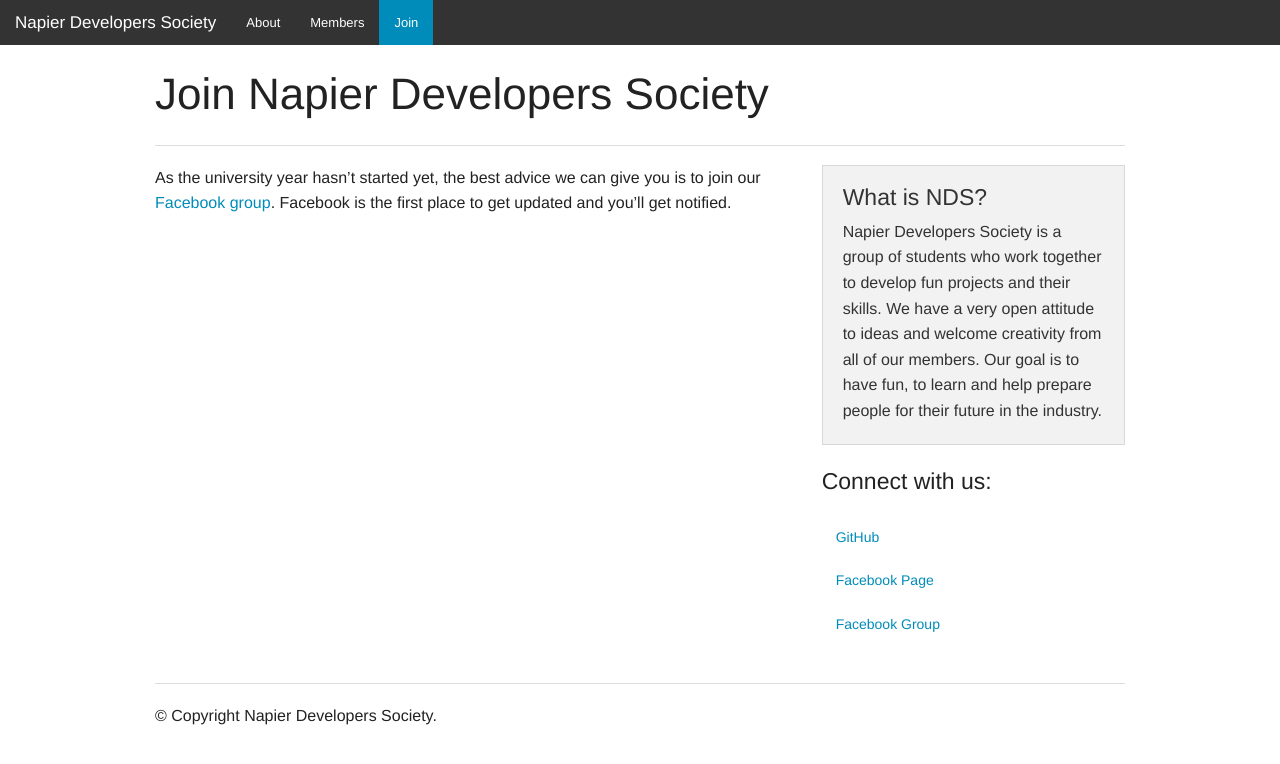
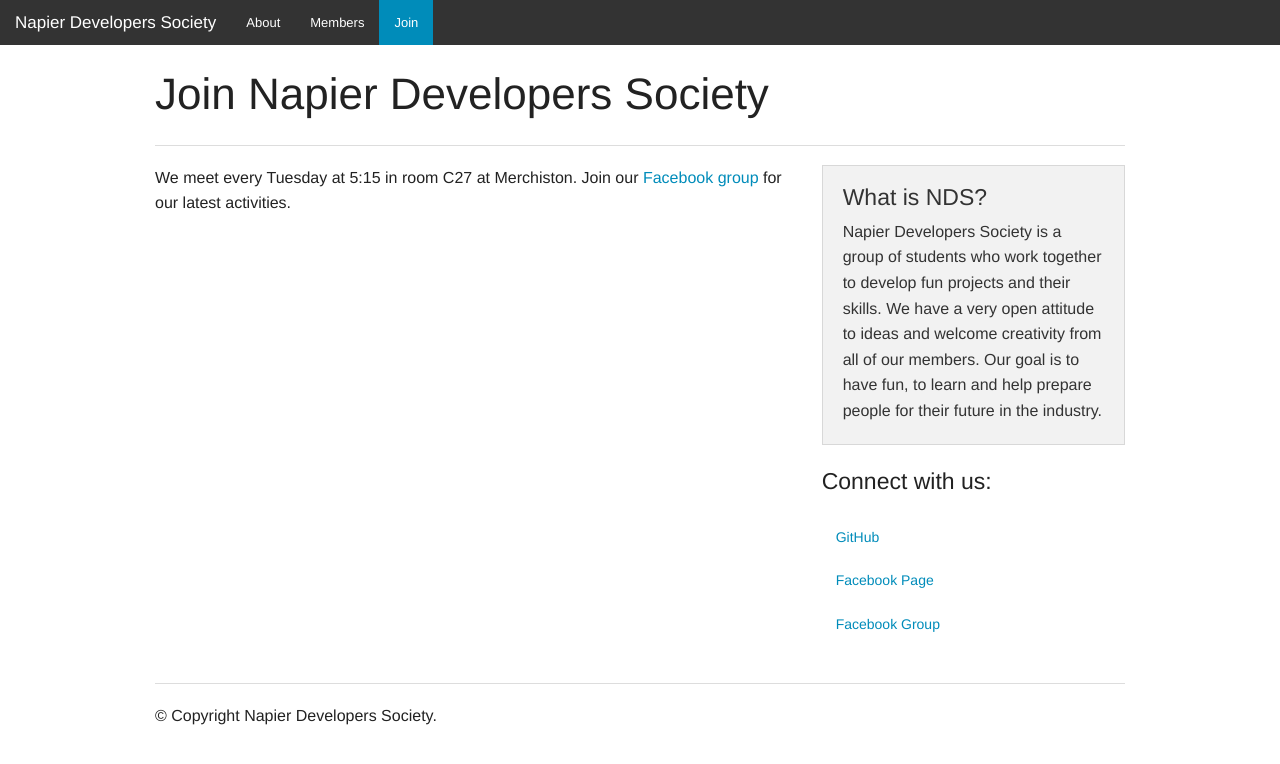
Before and after one commit to NapierDevSoc/NapierDevSoc.github.io, a Jekyll site: the page built from join/index.md, in a window 1280 px wide. Shown: the top 764 px of the page. Built offline with Jekyll 4.4.1, drawn with Linux system fonts in a browser that asks for light colours; nearby versions of some CDN libraries; Markdown is read by kramdown in place of the engine named in the settings.

Commit message:
Updated Join Page

```diff
--- a/join/index.md
+++ b/join/index.md
@@ -6,4 +6,4 @@ navTab: join
 
 <!-- Some instructions on how to join, as well as when and where we meet! -->
 
-As the university year hasn't started yet, the best advice we can give you is to join our [Facebook group]({{ site.facebook_group }}). Facebook is the first place to get updated and you'll get notified.
+We meet every Tuesday at 5:15 in room C27 at Merchiston. Join our [Facebook group]({{ site.facebook_group }}) for our latest activities.
```
